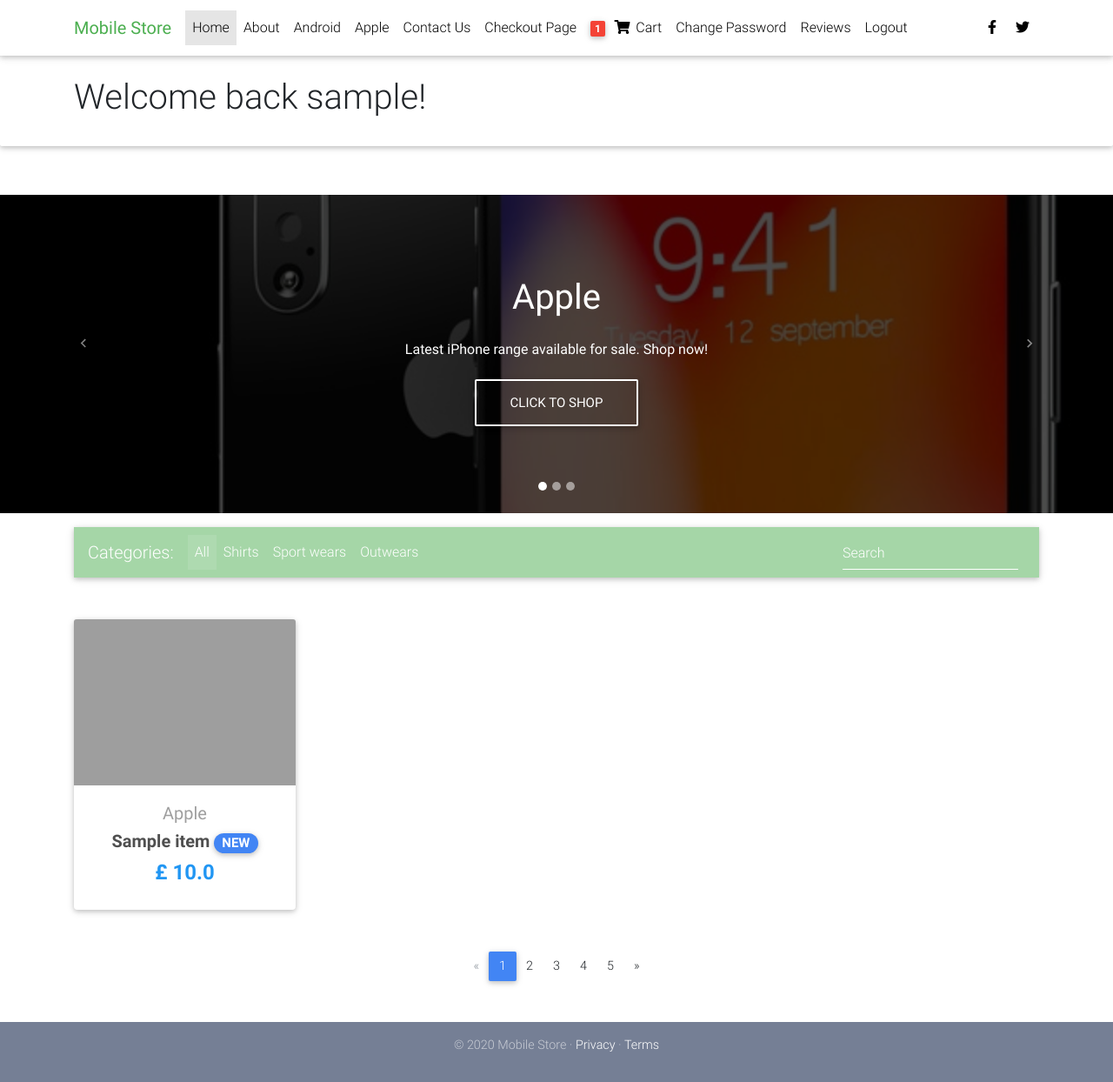
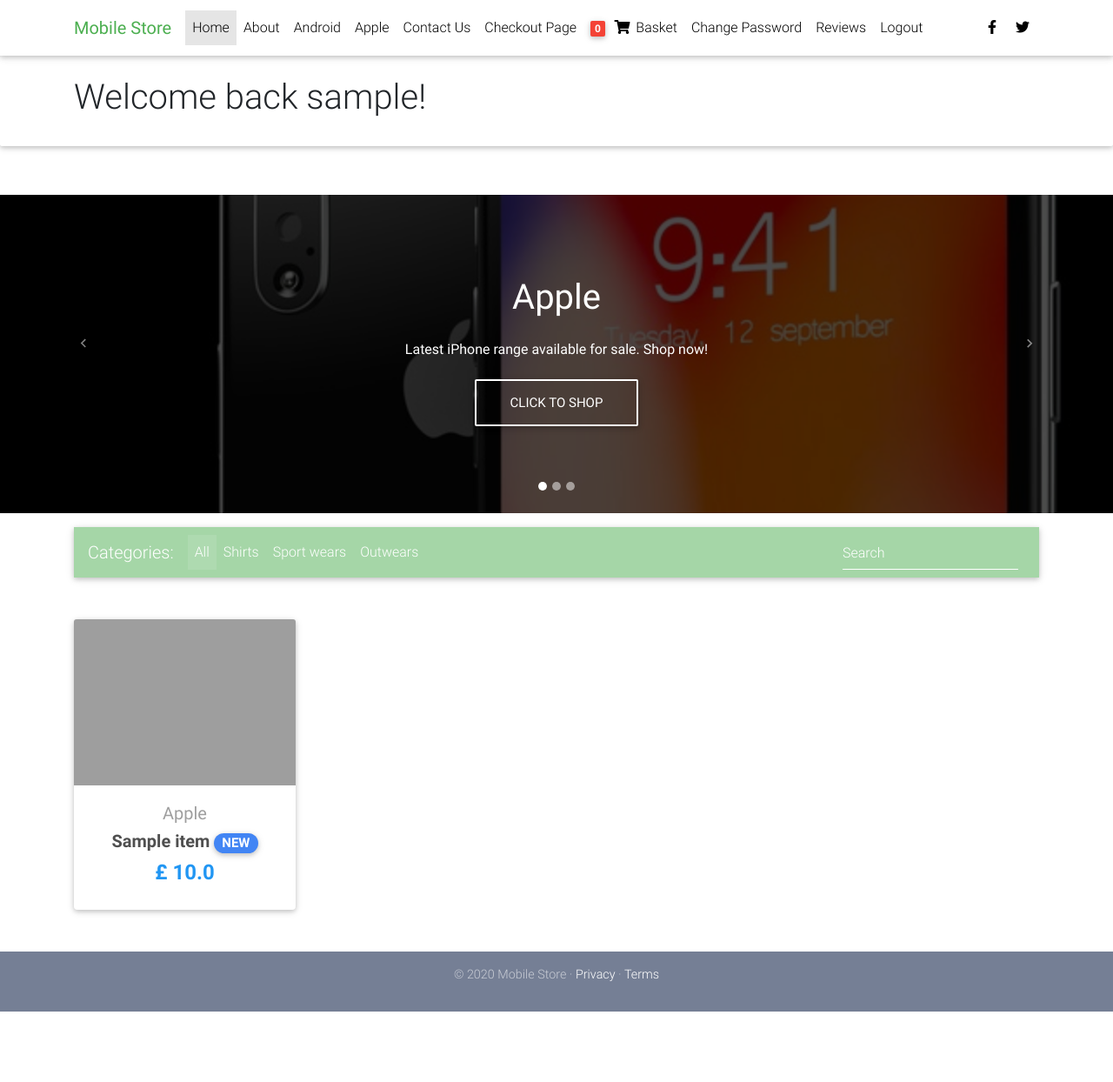
Before and after one commit to craigd00/mobile_store, a Django app: page / in a window 1280 px wide. Shown: the whole page at 87% size. After the commit the page ends 1163 px from the top, so only its background shows below. Run offline with Django 3.2, Linux system fonts and the light colour scheme; a user stored in the database is signed in; tables that the repository leaves empty hold one stand-in row (values such as "Sample post"); some libraries are stand-ins or nearby versions; grey boxes are pictures that could not be loaded.

Commit message:
Updated so basket and order summary now works. have to populate products and link to checkout page

```diff
--- a/mobile_store/models.py
+++ b/mobile_store/models.py
@@ -117,6 +117,17 @@ class OrderItem(models.Model):
     def __str__(self):
         return f"{self.quantity} of {self.item.title}"
 
+    def get_total_item_price(self):
+        return self.quantity * self.item.price
+
+    def get_total_discount_item_price(self):
+        return self.quantity * self.item.discount_price
+
+    def get_final_price(self):
+        if self.item.discount_price:
+            return self.get_total_discount_item_price()
+        return self.get_total_item_price()
+
 class Order(models.Model):
     user = models.ForeignKey(User, on_delete = models.CASCADE)
     ordered = models.BooleanField(default=False)
@@ -126,3 +137,9 @@ class Order(models.Model):
 
     def __str__(self):
         return self.user.username
+
+    def get_total(self):
+        total = 0
+        for order_item in self.items.all():
+            total += order_item.get_final_price()
+        return total
--- a/mobile_store/templatetags/mobile_store_template_tags.py
+++ b/mobile_store/templatetags/mobile_store_template_tags.py
@@ -1,9 +1,12 @@
 from django import template
-from mobile_store.models import Category
+from mobile_store.models import Order
 
 register = template.Library()
 
-@register.inclusion_tag('mobile_store/categories.html')
-def get_category_list(current_category=None):
-    return {'categories': Category.objects.all(),
-            'current_category': current_category}
+@register.filter
+def basket_count(user):
+    if user.is_authenticated:
+        qs = Order.objects.filter(user=user, ordered=False)
+        if qs.exists():
+            return qs[0].items.count()
+    return 0
--- a/mobile_store/urls.py
+++ b/mobile_store/urls.py
@@ -23,9 +23,11 @@ urlpatterns = [
     path('contacting_us/', views.contacting_us, name='contacting_us'),
     path('reviews/', views.reviews, name='reviews'),
     path('checkout_page/', views.checkout_page, name='checkout_page'),
+    path('order_summary/', views.OrderSummaryView.as_view(), name='order_summary'),
     path('product/<slug>/', views.ItemDetailView.as_view(), name='product'),
     path('add_to_basket/<slug>/', views.add_to_basket, name='add_to_basket'),
-     path('remove_from_basket/<slug>/', views.remove_from_basket, name='remove_from_basket'),
+    path('remove_from_basket/<slug>/', views.remove_from_basket, name='remove_from_basket'),
+    path('remove_single_item_from_basket/<slug>/', views.remove_single_item_from_basket, name='remove_single_item_from_basket'),
     #path('logout/', views.user_logout, name='logout'),
     #path('search/', views.search, name='search'),
 ]
--- a/mobile_store/views.py
+++ b/mobile_store/views.py
@@ -8,6 +8,7 @@ from mobile_store.forms import ContactForm
 from mobile_store.forms import UserForm, UserProfileForm
 from django.contrib.auth import authenticate, login, logout
 from django.contrib.auth.decorators import login_required
+from django.contrib.auth.mixins import LoginRequiredMixin
 from datetime import datetime
 from mobile_store.bing_search import run_query
 from django.core.mail import EmailMessage
@@ -17,12 +18,33 @@ from django.core.mail import send_mail
 from mobile_store.models import Item
 from mobile_store.models import Order
 from mobile_store.models import OrderItem
-from django.views.generic import ListView, DetailView
+from django.views.generic import ListView, DetailView, View
 from django.utils import timezone
 from django.contrib import messages
+from django.core.exceptions import ObjectDoesNotExist
+
+
 class HomeView(ListView):
     model = Item
+    paginate_by = 8
     template_name = 'mobile_store/index.html'
+
+
+class OrderSummaryView(LoginRequiredMixin, View):
+    def get(self, *args, **kwargs):
+        try:
+            order = Order.objects.get(user=self.request.user, ordered=False)
+            context_dict = {
+                'object':order
+            }
+
+            return render(self.request, 'mobile_store/order_summary.html', context=context_dict)
+        except ObjectDoesNotExist:
+            messages.error(self.request, "There is no active order")
+            return redirect('/')
+
+
+
 
 def product(request):
     context_dict = {
@@ -34,6 +56,7 @@ class ItemDetailView(DetailView):
     model = Item
     template_name = 'mobile_store/product.html'
 
+@login_required
 def add_to_basket(request, slug):
     item = get_object_or_404(Item, slug=slug)
     order_item,created = OrderItem.objects.get_or_create(item=item
@@ -43,22 +66,24 @@ def add_to_basket(request, slug):
         order = order_qs[0]
         #check if the order item is in the order
         if order.items.filter(item__slug=item.slug).exists():
-            order_item.quantity+=1
+            order_item.quantity += 1
             order_item.save()
             messages.info(request, "Quantity of this item has been added")
-            return redirect('mobile_store:product', slug=slug)
+            return redirect('mobile_store:order_summary')
         else:
             order.items.add(order_item)
             messages.info(request, "This item was added to basket")
 
-            return redirect('mobile_store:product', slug=slug)
+            return redirect('mobile_store:order_summary')
     else:
         ordered_date = timezone.now()
         order = Order.objects.create(user=request.user, ordered_date=ordered_date)
         order.items.add(order_item)
         messages.info(request, "This item was added to basket")
+        return redirect('mobile_store:order_summary')
 
 
+@login_required
 def remove_from_basket(request, slug):
     item = get_object_or_404(Item, slug=slug)
     order_qs = Order.objects.filter(
@@ -74,8 +99,42 @@ def remove_from_basket(request, slug):
                 ordered=False
             )[0]
             order.items.remove(order_item)
+            order_item.delete()
             messages.info(request, "This item was removed from basket")
+            return redirect('mobile_store:order_summary')
+        else:
+
+            messages.info(request, "This item was not in basket")
             return redirect('mobile_store:product', slug=slug)
+    else:
+
+        messages.info(request, "No current order")
+        return redirect('mobile_store:product', slug=slug)
+
+@login_required
+def remove_single_item_from_basket(request, slug):
+    item = get_object_or_404(Item, slug=slug)
+    order_qs = Order.objects.filter(
+        user=request.user, ordered=False
+    )
+    if order_qs.exists():
+        order = order_qs[0]
+        #check if the order item is in the order
+        if order.items.filter(item__slug=item.slug).exists():
+            order_item = OrderItem.objects.filter(
+                item=item,
+                user=request.user,
+                ordered=False
+            )[0]
+            if order_item.quantity > 1:
+                order_item.quantity -= 1
+                order_item.save()
+
+            else:
+                order.items.remove(order_item)
+
+            messages.info(request, "Quantity of this item has been decreased")
+            return redirect('mobile_store:order_summary')
         else:
 
             messages.info(request, "This item was not in basket")
@@ -153,6 +212,8 @@ def android(request):
 def contacting_us(request):
     firstname = request.POST.get('firstname')
     context= {'firstname':firstname}
+
+
     return render(request, 'mobile_store/contacting_us.html', context)
 
 
--- a/templates/mobile_store/base.html
+++ b/templates/mobile_store/base.html
@@ -68,10 +68,10 @@
 
           {% if user.is_authenticated %}
           <li class="nav-item">
-            <a href="{% url 'mobile_store:basket' %}" class="nav-link waves-effect">
-              <span class="badge red z-depth-1 mr-1"> 1 </span>
+            <a href="{% url 'mobile_store:order_summary' %}" class="nav-link waves-effect">
+              <span class="badge red z-depth-1 mr-1">{{ user|basket_count }} </span>
               <i class="fas fa-shopping-cart"></i>
-              <span class="clearfix d-none d-sm-inline-block"> Cart </span>
+              <span class="clearfix d-none d-sm-inline-block"> Basket </span>
             </a>
           </li>
           <li class="nav-item">
--- a/templates/mobile_store/index.html
+++ b/templates/mobile_store/index.html
@@ -254,43 +254,37 @@
       <!--Section: Products v.3-->
 
       <!--Pagination-->
+      {% if is_paginated %}
       <nav class="d-flex justify-content-center wow fadeIn">
         <ul class="pagination pg-blue">
-
+          {% if page_obj.has_previous %}
           <!--Arrow left-->
-          <li class="page-item disabled">
-            <a class="page-link" href="#" aria-label="Previous">
+          <li class="page-item">
+            <a class="page-link" href="?page={{ page_obj.previous_page_number }}" aria-label="Previous">
               <span aria-hidden="true">&laquo;</span>
               <span class="sr-only">Previous</span>
             </a>
           </li>
+          {% endif %}
 
           <li class="page-item active">
-            <a class="page-link" href="#">1
+            <a class="page-link" href="?page={{ page_obj.number }}">{{ page_obj.number }}
+
               <span class="sr-only">(current)</span>
             </a>
           </li>
+
+          {% if page_obj.has_next %}
           <li class="page-item">
-            <a class="page-link" href="#">2</a>
-          </li>
-          <li class="page-item">
-            <a class="page-link" href="#">3</a>
-          </li>
-          <li class="page-item">
-            <a class="page-link" href="#">4</a>
-          </li>
-          <li class="page-item">
-            <a class="page-link" href="#">5</a>
-          </li>
-
-          <li class="page-item">
-            <a class="page-link" href="#" aria-label="Next">
+            <a class="page-link" href="?page={{ page_obj.next_page_number }}" aria-label="Next">
               <span aria-hidden="true">&raquo;</span>
               <span class="sr-only">Next</span>
             </a>
           </li>
+          {% endif %}
         </ul>
       </nav>
+      {% endif %}
       <!--Pagination-->
 
     </div>
```
Also changed, not shown: templates/mobile_store/order_summary.html (added, +89 -0 lines).
